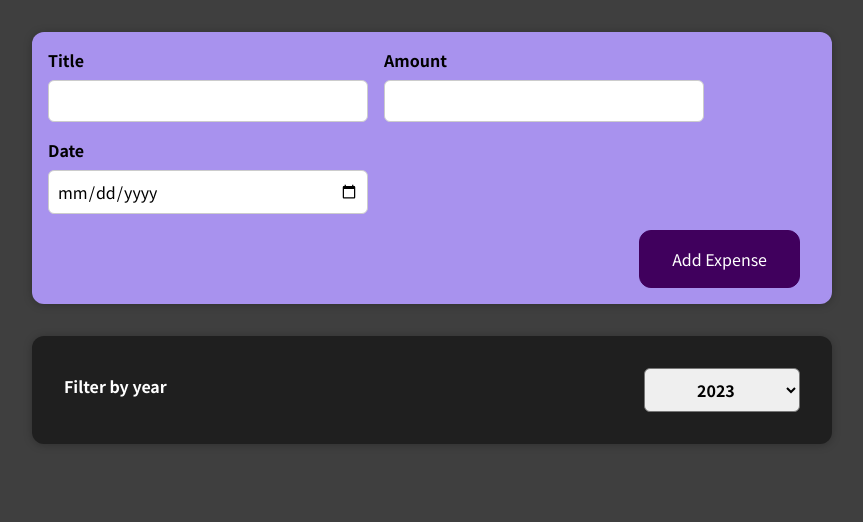
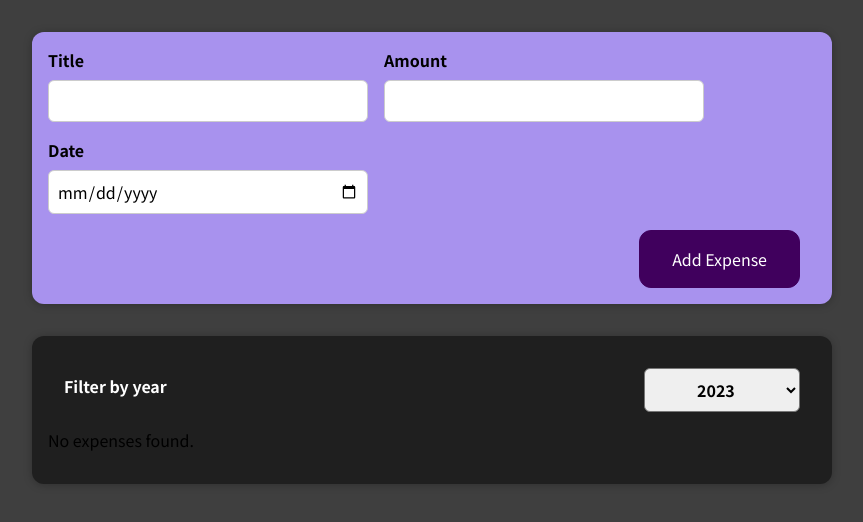
Before and after one commit to william-bispo/expenses, a React (Create React App) app: page / in a window 1280 px wide. Shown: the top 522 px of the page, without its empty margins (208-1071 px from the left). Built offline with nearby package versions, Linux system fonts and the light colour scheme.

Commit message:
In progress 4

```diff
--- a/src/components/Expenses/Expenses.js
+++ b/src/components/Expenses/Expenses.js
@@ -15,6 +15,18 @@ const Expenses = (props) => {
     return expense.date.getFullYear().toString() === filterYear;
   });
 
+  let expensesContent = <p>No expenses found.</p>;
+  if (filteredExpenses.length > 0) {
+    expensesContent = filteredExpenses.map((expense) => (
+      <ExpenseItem
+        key={expense.id}
+        title={expense.title}
+        amount={expense.amount}
+        date={expense.date}
+      />
+    ));
+  }
+
   return (
     <div>
       <Card className="expenses">
@@ -22,14 +34,7 @@ const Expenses = (props) => {
           selected={filterYear}
           onChangeFilter={filterChangeHandler}
         />
-        {filteredExpenses.map((expense) => (
-          <ExpenseItem
-            key={expense.id}
-            title={expense.title}
-            amount={expense.amount}
-            date={expense.date}
-          />
-        ))}
+        {expensesContent}
       </Card>
     </div>
   );
```
